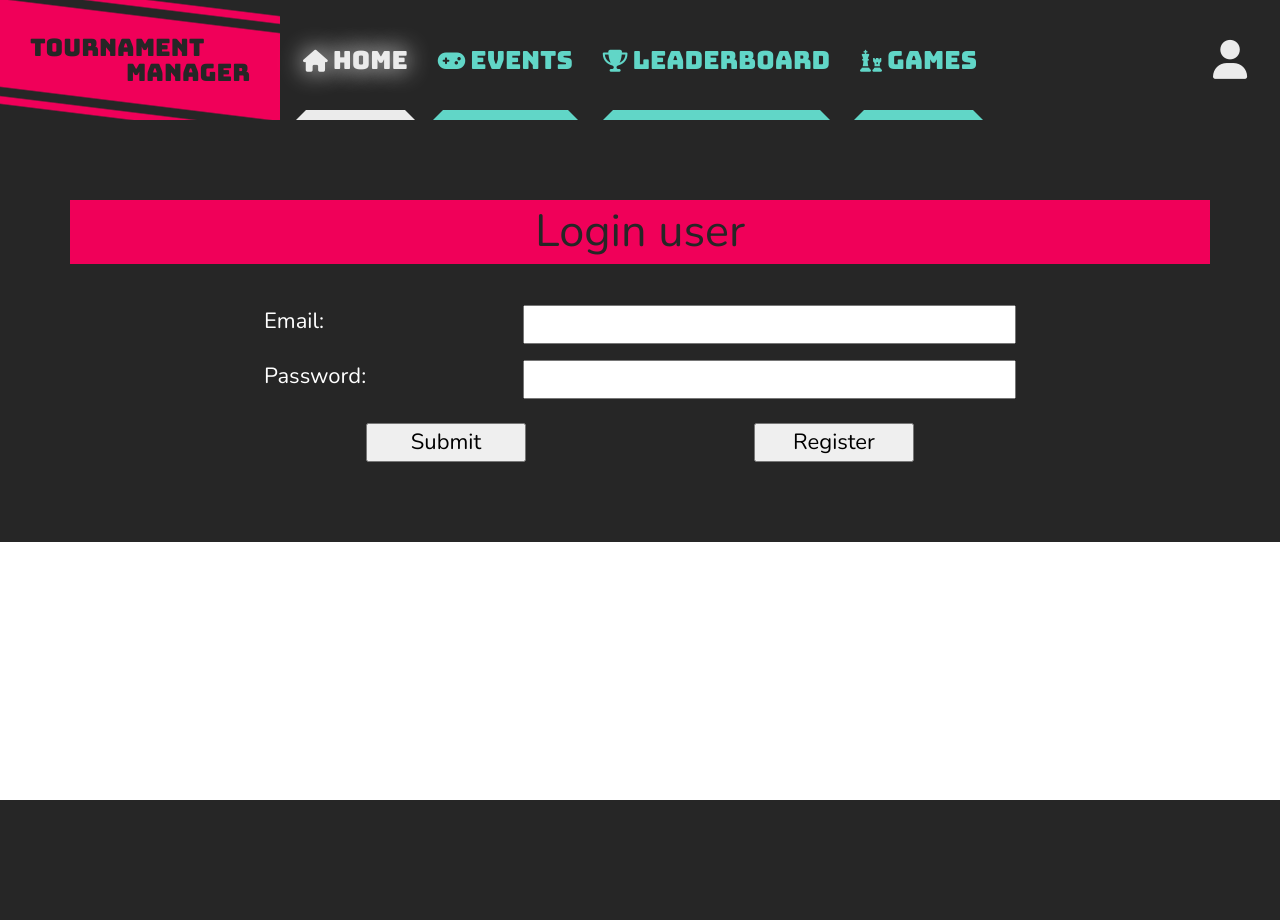
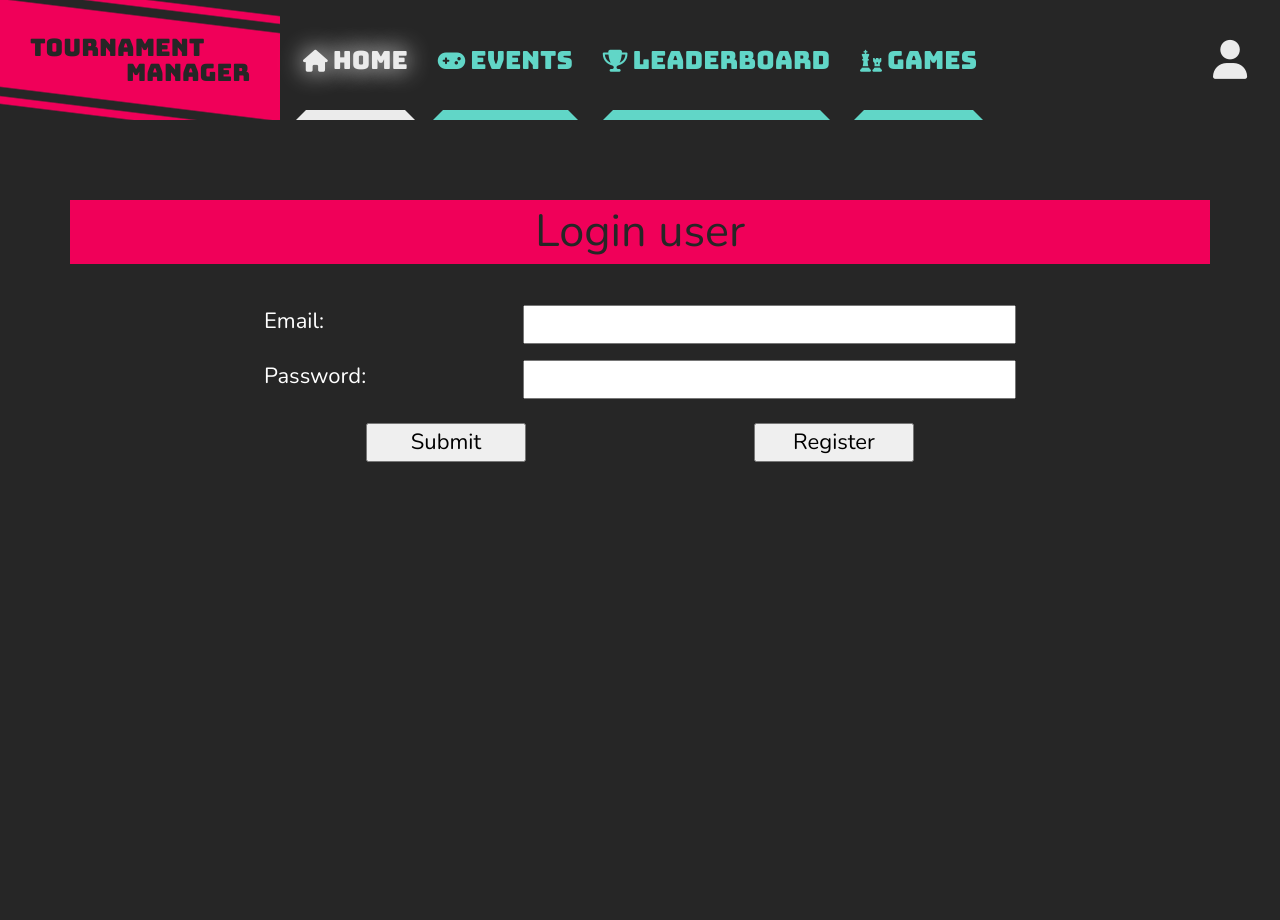
Before and after one commit to Darbix/IIS-project, a Django app: page /login-user/ in a window 1280 px wide. Before the commit the page ends 800 px from the top, so only its background shows below. Run offline with Django 4.2, Linux system fonts and the light colour scheme.

Commit message:
DOCKTYPE způsobil poškození velikosti kontentu a muselo to být napraveno

```diff
--- a/tournaments_project/main_app/static/main_app/base.css
+++ b/tournaments_project/main_app/static/main_app/base.css
@@ -15,6 +15,10 @@
     --color-box-header: #494949;
 
     --navbar-height: 120px;
+}
+
+body{
+    height: 100vh;
 }
 
 /* ----- Navigation panel ----- */
@@ -189,9 +193,14 @@
 
 
 
+#main-container{
+    height: 100%;
+}
+
 /* ----- Body content container ----- */
 #main-container > .container-fluid{
     padding: 0;
+    height: 100%;
 }
 
 /* Hide the sidebar when main-container is in the class 'toggled' */
@@ -308,7 +317,6 @@ h2{
 
 
 
-
 /* ----- Page whole body content ----- */
 #page-content{
     padding: 0;
@@ -316,6 +324,7 @@ h2{
     font-size: 22px;
     font-weight: normal;
     background: var(--color-bg);
+    height: 100%;
 }
 
 /* Stylized Body content in the page-content */
```
